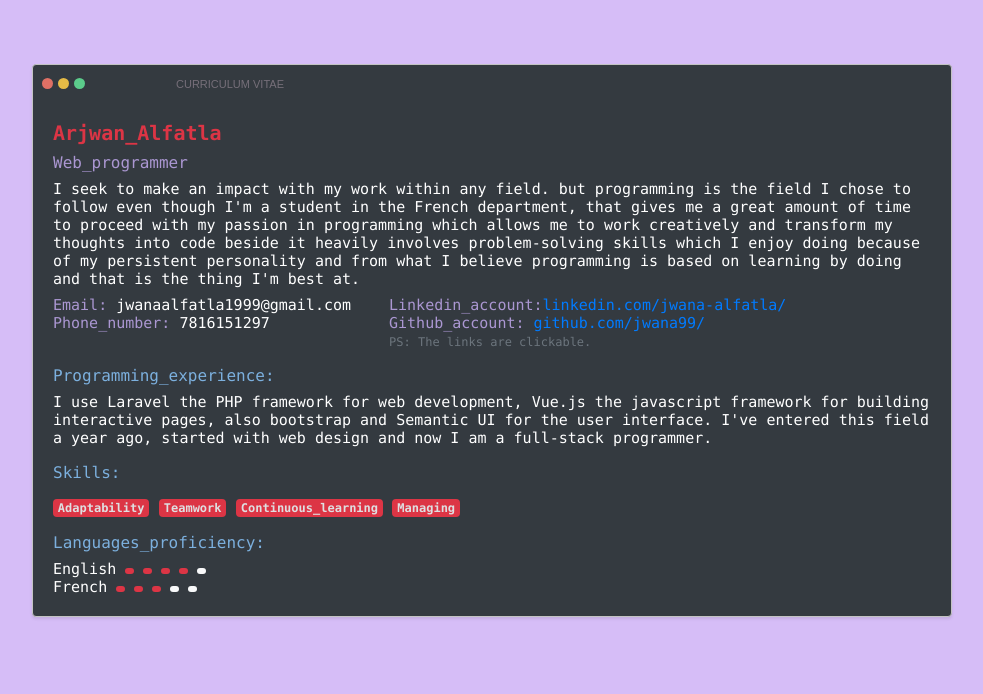
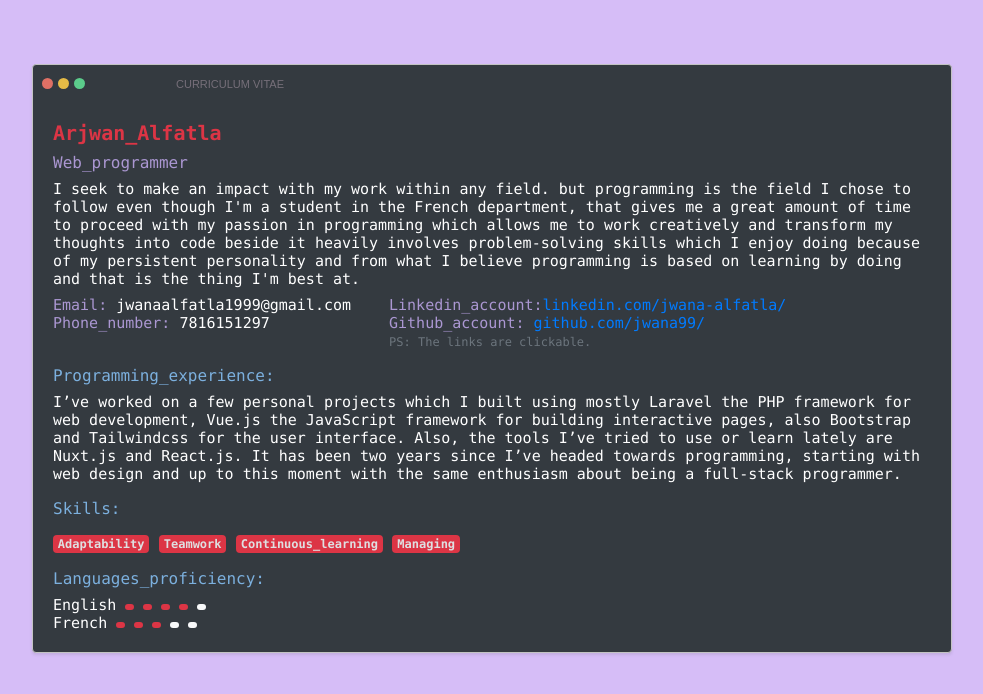
Before and after one commit to Jwan999/personal-CV, a plain HTML site: page index.html in a window 1280 px wide. Shown: the whole page, without its empty margins (148-1131 px from the left). Drawn offline with nearby package versions, Linux system fonts and the light colour scheme.

Commit message:
Update index.html

```diff
--- a/index.html
+++ b/index.html
@@ -427,10 +427,9 @@
                                 <div class="col">
                                     <h6 class="head">Programming_experience:</h6>
                                     <p>
-                                    I use Laravel the PHP framework for web development, Vue.js the
-                                        javascript framework for building interactive pages, also bootstrap and Semantic UI for the user interface.
-                                        I've entered this field a year ago, started with web design and now I am a
-                                        full-stack programmer.
+                                    I’ve worked on a few personal projects which I built using mostly Laravel the PHP framework for web development, Vue.js the JavaScript framework for building interactive pages, also Bootstrap and Tailwindcss for the user interface. Also, the tools I’ve tried to use or learn lately are Nuxt.js and React.js.
+It has been two years since I’ve headed towards programming, starting with web design and up to this moment with the same enthusiasm about being a full-stack programmer.
+
                                     </p>
 
                                    </div>
@@ -452,8 +451,8 @@
                                     <div class="row mt-2">
                                         <div class="col">
                                             <span>English</span>
-                                            <span class="badge badge-danger "> </span>
-                                            <span class="badge badge-danger "> </span>
+                                            <span class="badge badge-danger"> </span>
+                                            <span class="badge badge-danger"> </span>
                                             <span class="badge badge-danger"> </span>
                                             <span class="badge badge-danger"> </span>
                                             <span class="badge badge-light"> </span>
```
